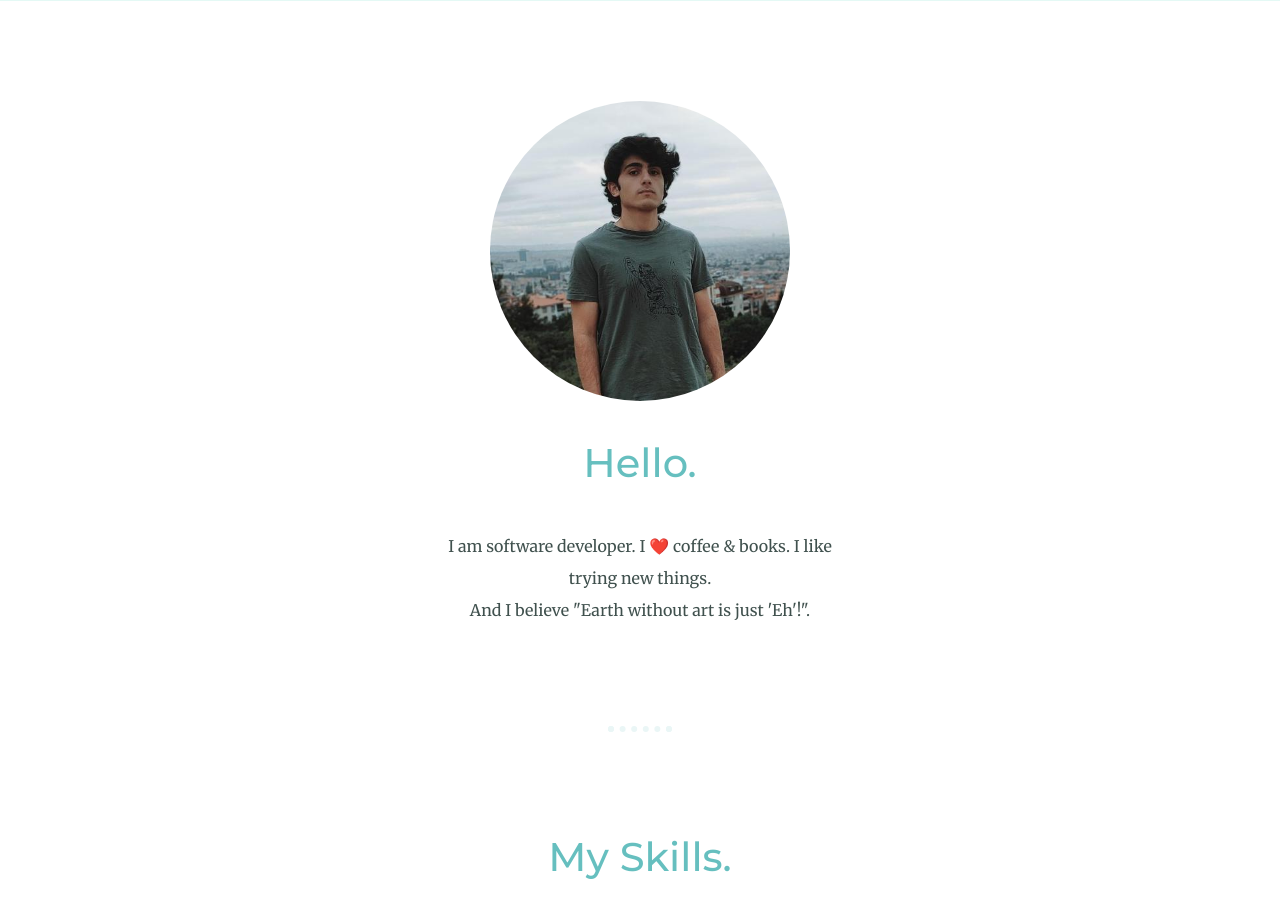
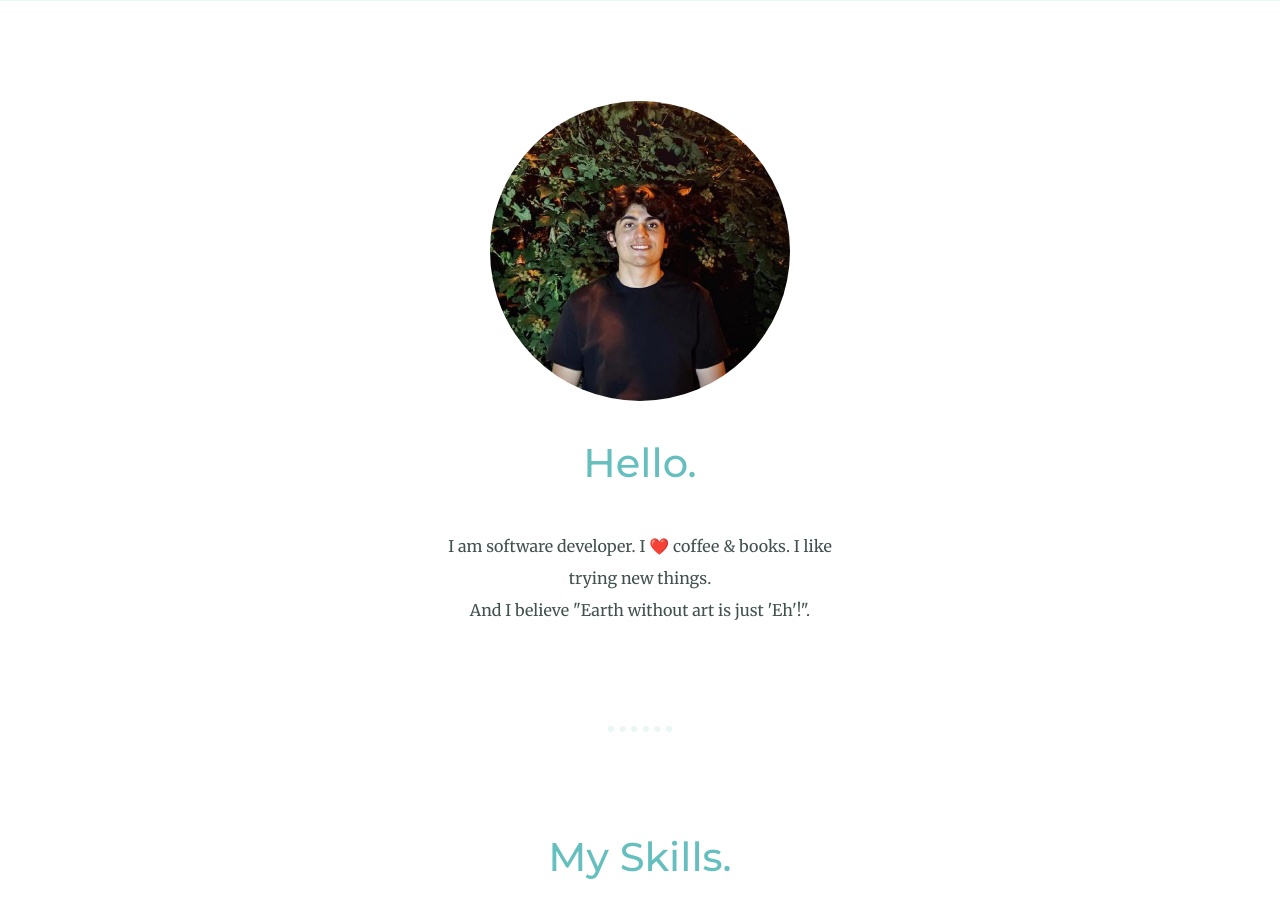
Before and after one commit to eneskaya12/css-my-site, a plain HTML site: page index.html in a window 1280 px wide. Shown: the part 805-1703 px from the top of the page. Drawn offline with Linux system fonts and the light colour scheme.

Commit message:
update profile picture

```diff
--- a/index.html
+++ b/index.html
@@ -20,7 +20,7 @@
 
     <div class="middle-container">
       <div class="profile">
-        <img src="images/enes.jfif" alt="profile-photo">
+        <img src="images/enes.jpg" alt="profile-photo">
         <h2>Hello.</h2>
         <p class="intro">I am software developer. I ❤️ coffee & books. I like trying new things.<br>And I believe "Earth without art is just 'Eh'!".</p>
       </div>
```
Also changed, not shown: images/enes.jfif (deleted), images/enes.jpg (added).
